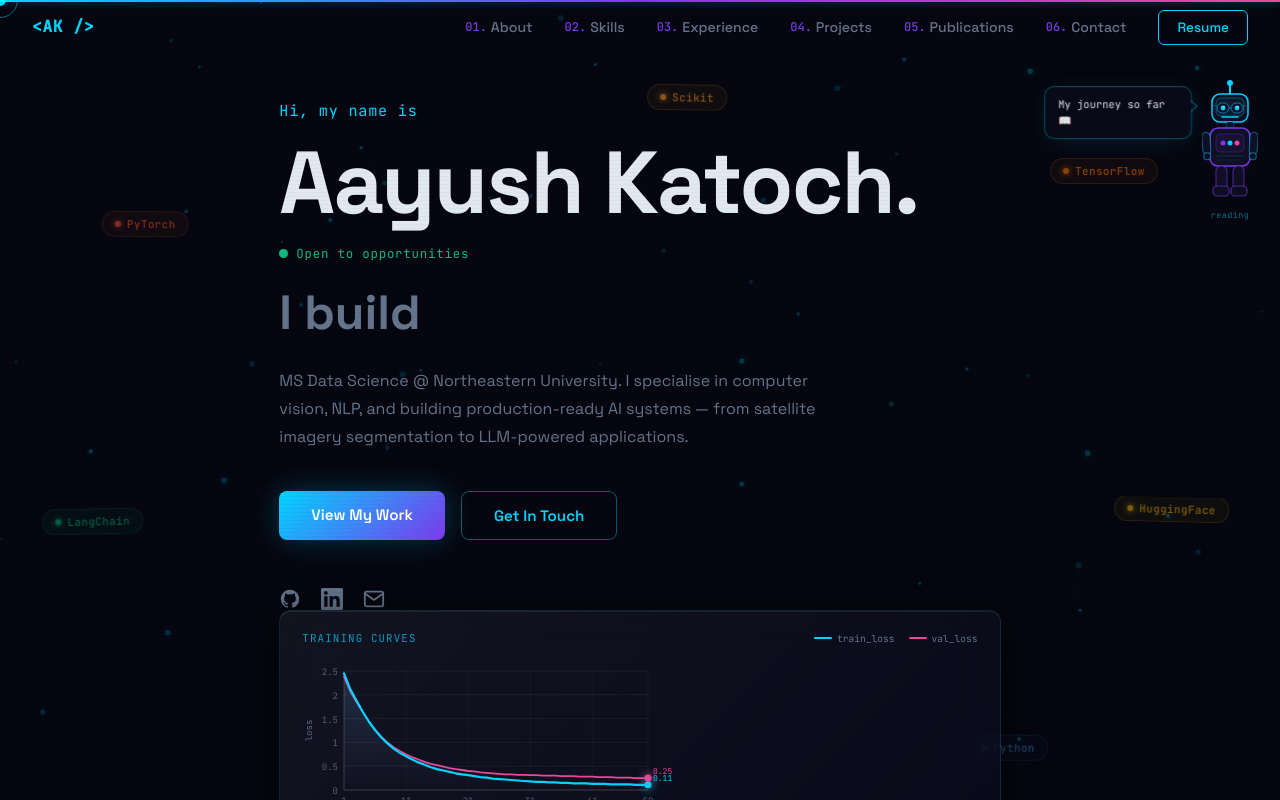
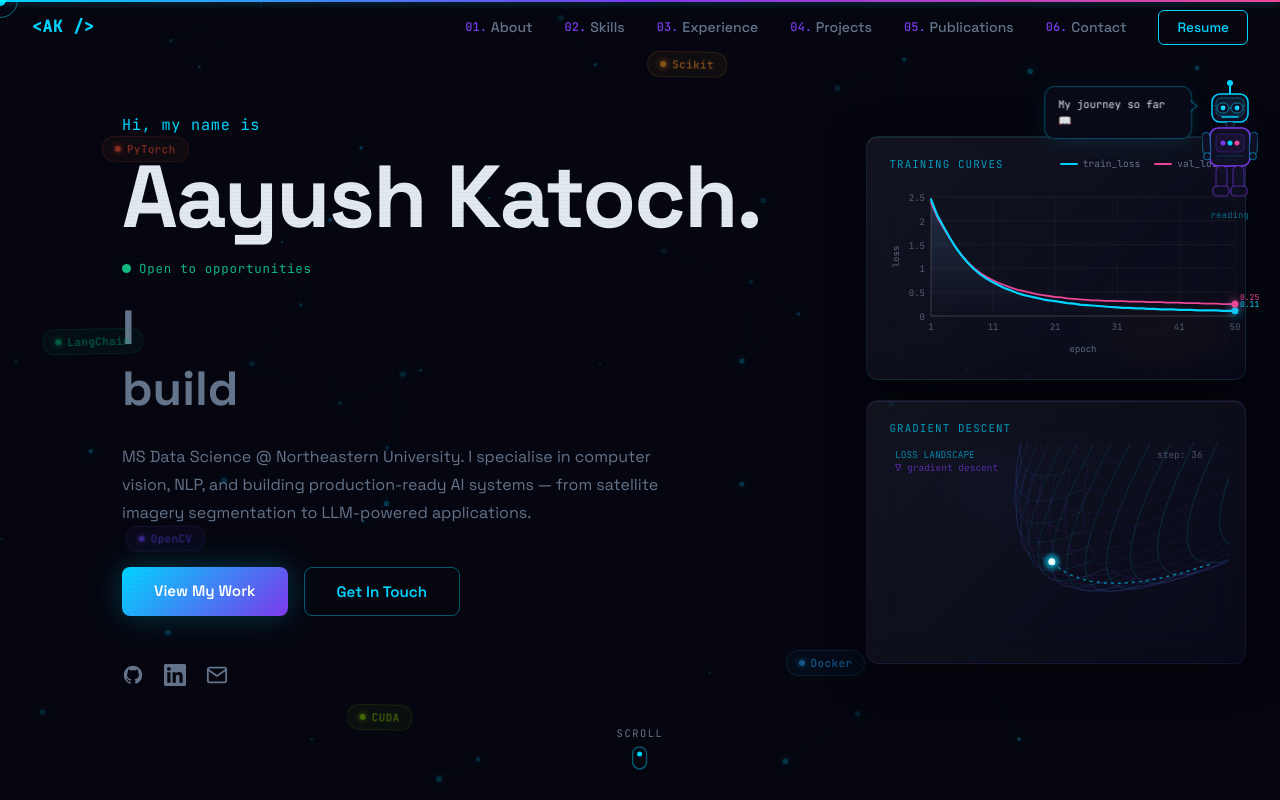
Before and after one commit to Aayush99000/Portfolio, a React (Vite) app: page / in a window 1280 px wide. Shown: the top 800 px of the page. Built offline with nearby package versions, Linux system fonts and the light colour scheme.

Commit message:
style: add hero-grid, viz-panel and responsive breakpoint rules
.hero-grid two-column layout with 380px right column, .hero-viz-panel
flex column, and @media (max-width: 1100px) rule to collapse to single
column and hide the viz panel on smaller screens.

```diff
--- a/src/index.css
+++ b/src/index.css
@@ -165,7 +165,26 @@ section {
   background-clip: text;
 }
 
+/* Hero two-column layout */
+.hero-grid {
+  display: grid;
+  grid-template-columns: 1fr 380px;
+  gap: 48px;
+  align-items: center;
+}
+
+.hero-viz-panel {
+  display: flex;
+  flex-direction: column;
+  gap: 20px;
+}
+
 /* Responsive */
+@media (max-width: 1100px) {
+  .hero-viz-panel { display: none; }
+  .hero-grid { grid-template-columns: 1fr !important; }
+}
+
 @media (max-width: 768px) {
   body { cursor: auto; }
   .cursor, .cursor-ring { display: none; }
```
